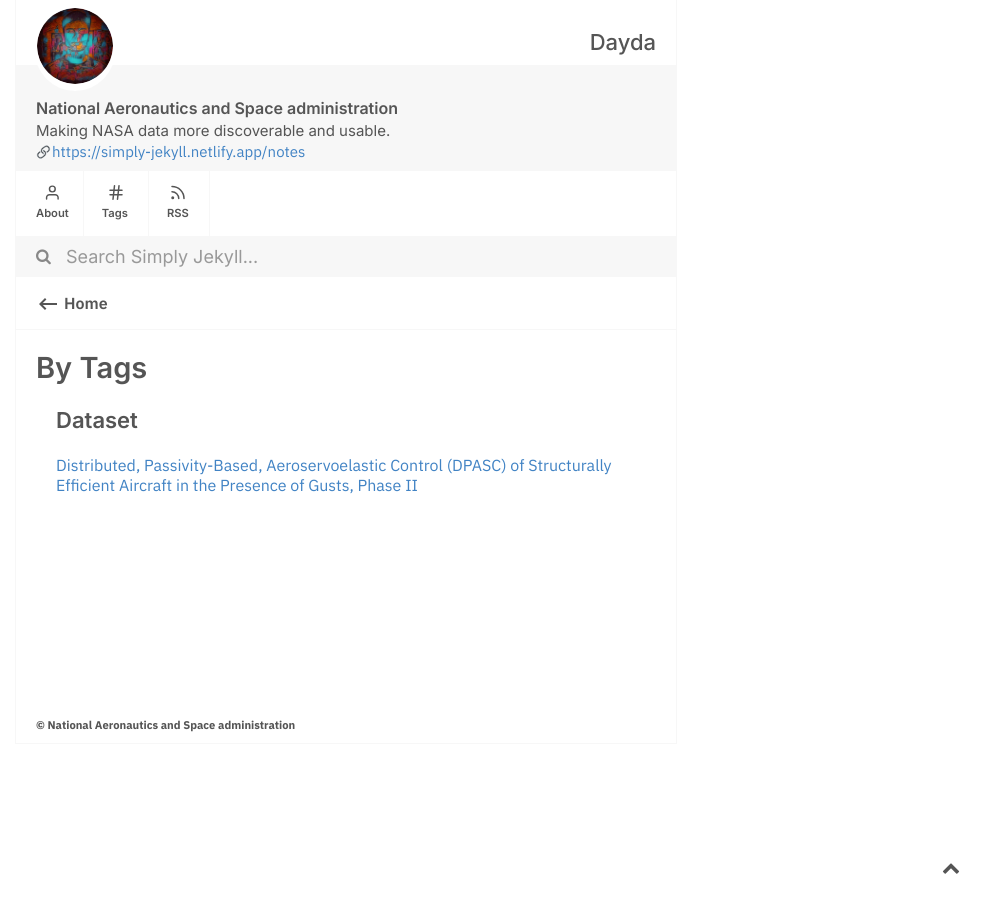
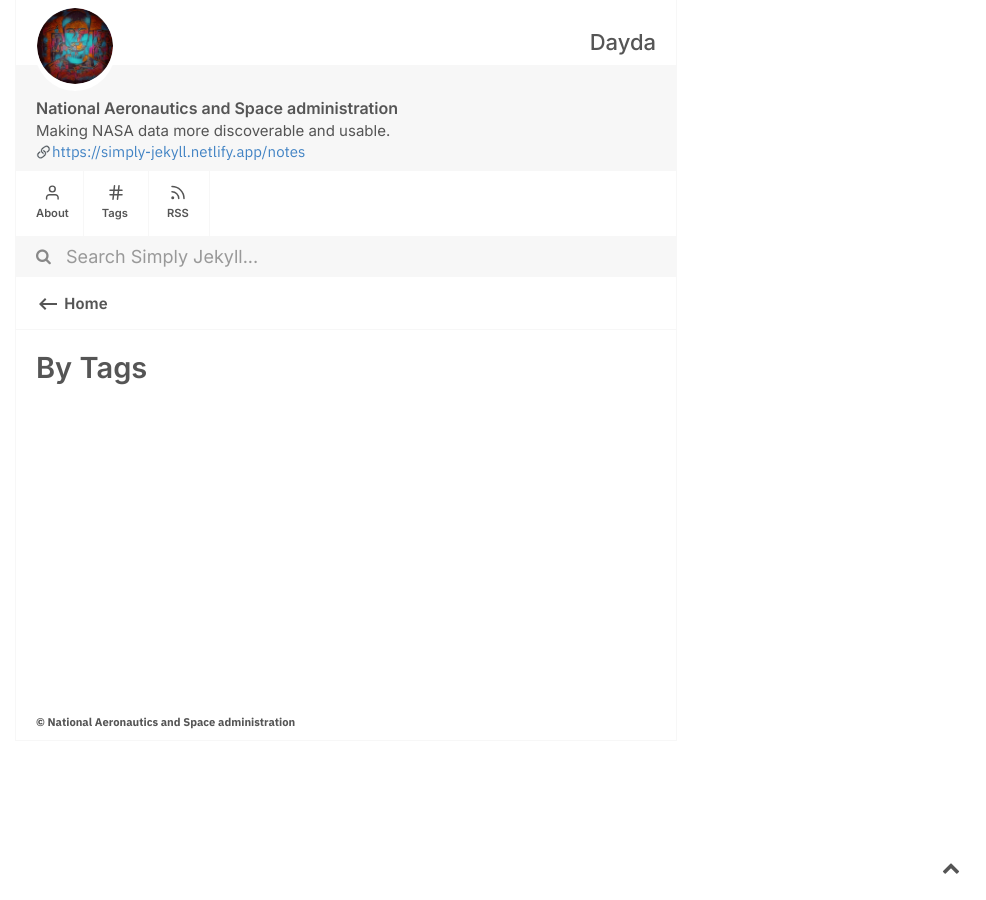
Before and after one commit to dayda-entities/national-aeronautics-and-space-administration, a Jekyll site: the page built from tags.md, in a window 1280 px wide. Shown: the whole page, without its empty margins (294-1280 px from the left). Built offline with Jekyll 4.4.1, drawn with Linux system fonts in a browser that asks for light colours; part of the change alters nothing that is shown.

```diff
--- a/_posts/2020-11-12-distributed-passivity-based-aeroservoelastic-control-dpasc-of-structurally-efficient-aircraft-in-the-presence-of-gusts-phase-ii.md
+++ b/_posts/2020-11-12-distributed-passivity-based-aeroservoelastic-control-dpasc-of-structurally-efficient-aircraft-in-the-presence-of-gusts-phase-ii.md
@@ -1,27 +1,12 @@
----
-title: >-
-  Distributed, Passivity-Based, Aeroservoelastic Control (DPASC) of Structurally
-  Efficient Aircraft in the Presence of Gusts, Phase II
-notes: >-
-  Control of extremely lightweight, long endurance aircraft poses a challenging
-  aeroservoelastic (ASE) problem due to significantly increased flexibility, and
-  aerodynamic, structural, and actuator nonlinearities. To obtain the benefits
-  of increased aerostructural efficiency, the controller needs to trim at a
-  specified optimal shape while minimizing structural fatigue from gust
-  disturbances. Tao Systems, Texas A&M University and University of Minnesota
-  propose to develop a distributed, passivity-based, ASE controller (DPASC)
-  using sectional aerodynamic and structural output-only feedback. This scalable
-  approach has the potential to minimize the impact of aerodynamic / structural
-  uncertainties and control surface free-play / saturation, while guaranteeing
-  global asymptotic stability.
-created: '2020-11-12T04:24:47.946704'
-modified: '2020-11-12T04:24:47.946711'
+---mtitle: Distributed, Passivity-Based, Aeroservoelastic Control (DPASC) of Structurally Efficient Aircraft in the Presence of Gusts, Phase II
+created: 2020-11-12T04:24:47.946704
+modified: 2020-11-12T04:24:47.946711
 state: active
 type: dataset
 tags: dataset
 groups: dataset
-csv_url: ''
-json_url: ''
-
+csv_url:
+json_url:
+published: true
 ---
 Control of extremely lightweight, long endurance aircraft poses a challenging aeroservoelastic (ASE) problem due to significantly increased flexibility, and aerodynamic, structural, and actuator nonlinearities. To obtain the benefits of increased aerostructural efficiency, the controller needs to trim at a specified optimal shape while minimizing structural fatigue from gust disturbances. Tao Systems, Texas A&M University and University of Minnesota propose to develop a distributed, passivity-based, ASE controller (DPASC) using sectional aerodynamic and structural output-only feedback. This scalable approach has the potential to minimize the impact of aerodynamic / structural uncertainties and control surface free-play / saturation, while guaranteeing global asymptotic stability.
```
